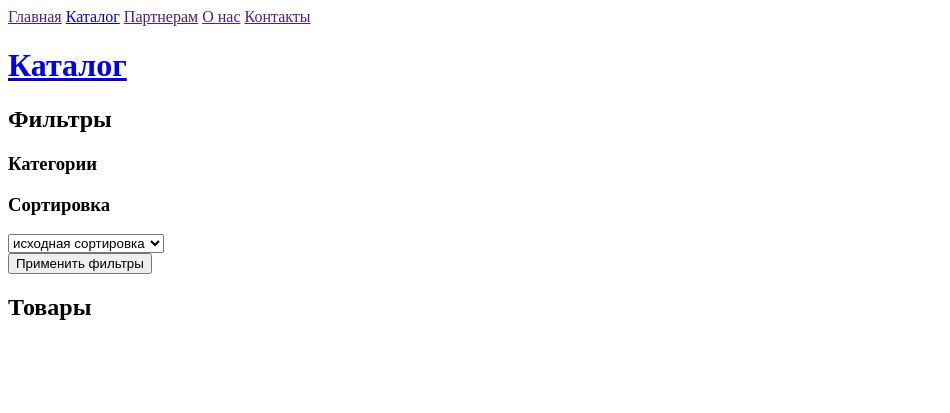
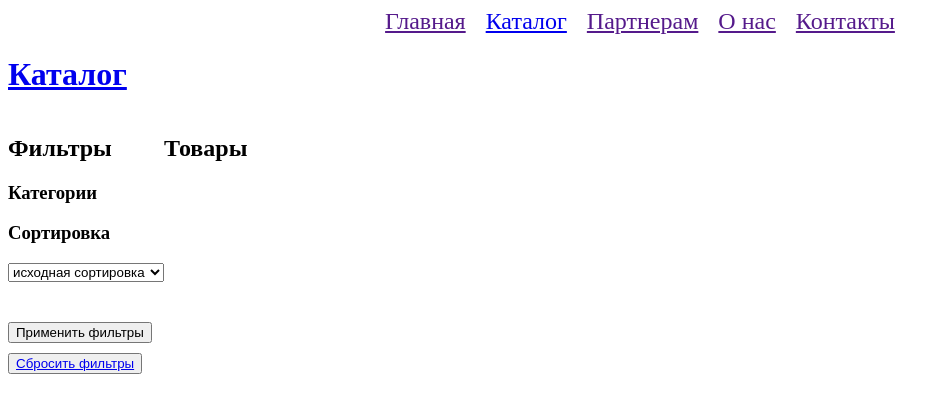
Before and after one commit to IT-solutions-django/TomikoGroup, a Django app: page /products/catalog in a window 1280 px wide. Shown: the top 413 px of the page, without its empty margins (0-950 px from the left). Run offline with Django 5.2, Linux system fonts and the light colour scheme; data that the repository does not hold is empty.

Commit message:
Fix product page URL. Improve base template

```diff
--- a/products/templates/products/catalog.html
+++ b/products/templates/products/catalog.html
@@ -5,7 +5,8 @@
 <div>
     <h1><a href="{% url 'products:catalog' %}">Каталог</a></h1>
 
-    <div>
+    <div style="display: flex;">
+        <div>
         <h2>Фильтры</h2>
         <form action="{% url 'products:catalog' %}">
             <div>
@@ -18,8 +19,11 @@
                 <h3>Сортировка</h3>
                 {{ form.sorting }}
             </div>
-            <div>
+            <div style="margin-top: 40px;">
                 <button type="submit">Применить фильтры</button>
+            </div>
+            <div style="margin-top: 10px;">
+                <button><a href="{% url 'products:catalog' %}">Сбросить фильтры</a></button>
             </div>
         </form>
     </div>
@@ -41,5 +45,7 @@
             </div>
         {% endfor %}
     </div>
+    </div>
+
 </div>
 {% endblock %}
--- a/products/urls.py
+++ b/products/urls.py
@@ -7,5 +7,5 @@ app_name = 'products'
 
 urlpatterns = [
     path('catalog', CatalogView.as_view(), name='catalog'),
-    path('doctor/<slug:product_slug>/', ProductView.as_view(), name='product')
+    path('product/<slug:product_slug>/', ProductView.as_view(), name='product')
 ]
--- a/templates/base.html
+++ b/templates/base.html
@@ -11,12 +11,22 @@
 </head>
 
 <body>
+    <div style="justify-content: center; display: flex; gap: 20px; font-size: 24px;">
         <div>
             <a href="">Главная</a>
+        </div>
+        <div>
             <a href="{% url 'products:catalog' %}">Каталог</a>
+        </div>
+        <div>
             <a href="">Партнерам</a>
+        </div>
+        <div>
             <a href="">О нас</a>
+        </div>
+        <div>
             <a href="">Контакты</a>
+        </div>
     </div>
     {% block content %}
     {% endblock %}
```
Lines whose indentation alone changed are shown as unchanged.
